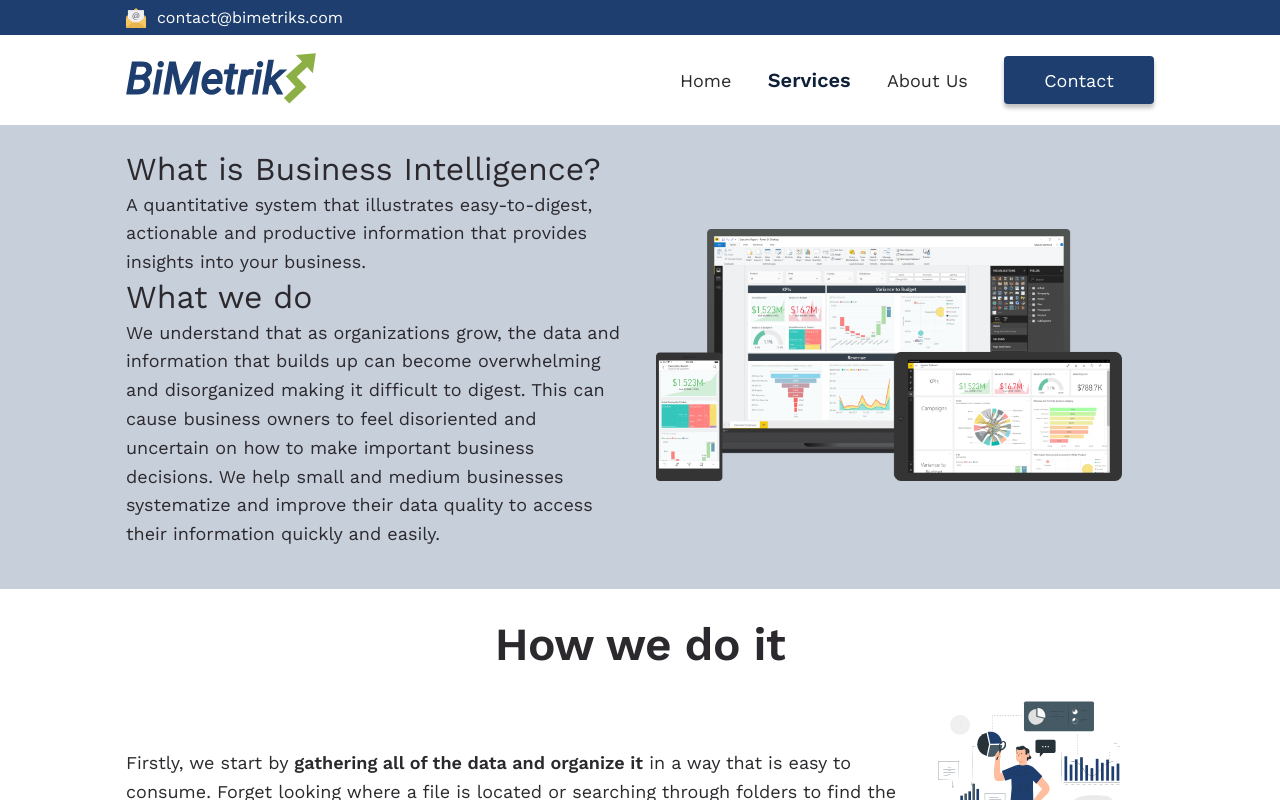
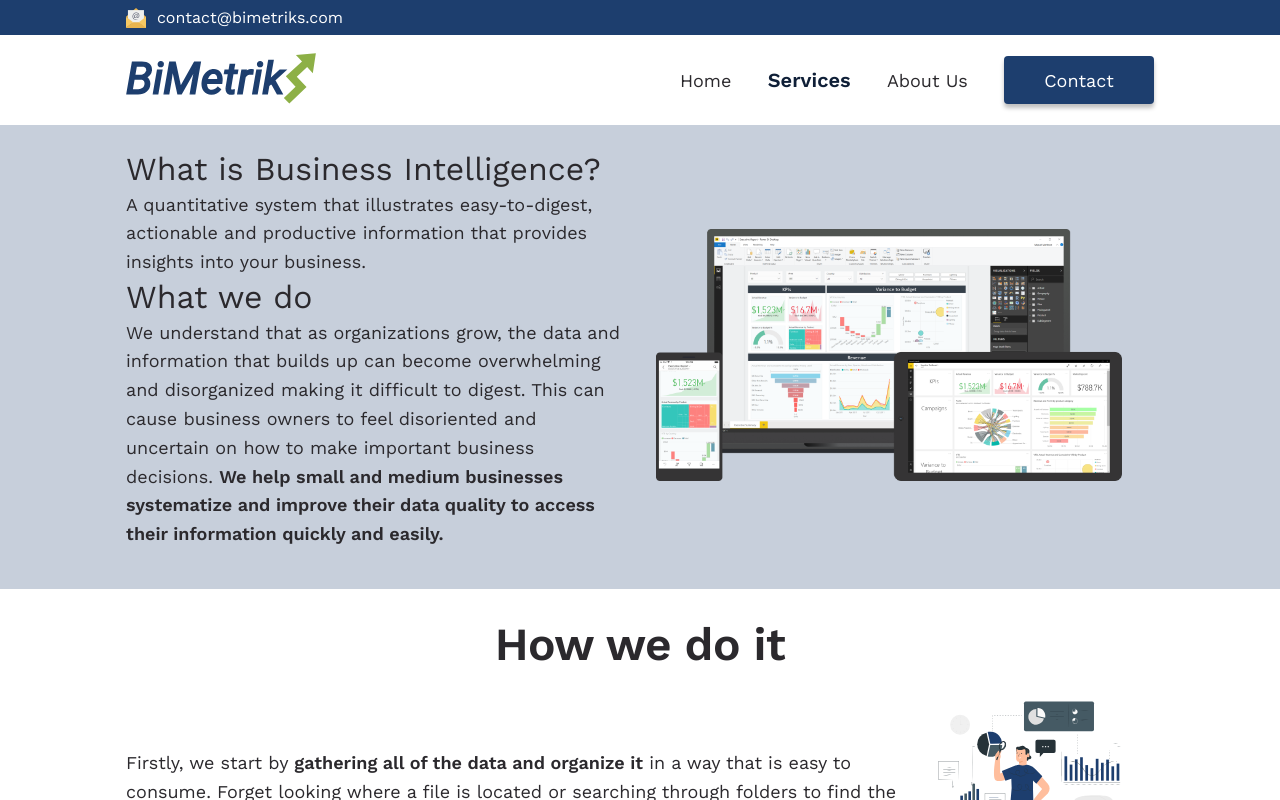
Before and after one commit to sebastiantorres86/bimetrik-master, a React (Create React App) app: page /services in a window 1280 px wide. Shown: the top 800 px of the page. Built offline with nearby package versions, Linux system fonts and the light colour scheme.

Commit message:
Adding bold text

```diff
--- a/src/components/HeroServices/HeroServices.js
+++ b/src/components/HeroServices/HeroServices.js
@@ -36,9 +36,9 @@ const HowWeDoIt = () => {
         <Copy>
           Next, we work with you to <b>define metrics</b> that will improve your
           business goals using the data. We
-          <b>design an interactive report</b>
+          <b> design an interactive report </b>
           that makes it easy to detect growth, stability and red flags. As time
-          progresses, the <b>dynamic report updates automatically</b> , saving
+          progresses, the <b>dynamic report updates automatically</b>, saving
           you both time and energy from having to evaluate each next step as new
           information appears. You will be able to easily navigate the details
           and interactions of your data to better understand the ins and outs of
@@ -67,9 +67,9 @@ const HeroServices = () => {
               that builds up can become overwhelming and disorganized making it
               difficult to digest. This can cause business owners to feel
               disoriented and uncertain on how to make important business
-              decisions. We help small and medium businesses systematize and
+              decisions. <b>We help small and medium businesses systematize and
               improve their data quality to access their information quickly and
-              easily.
+              easily.</b>
             </Copy>
           </Column>
           <Column>
```
Also changed, not shown: 1 other file (tests, documents, lock files or other folders).
